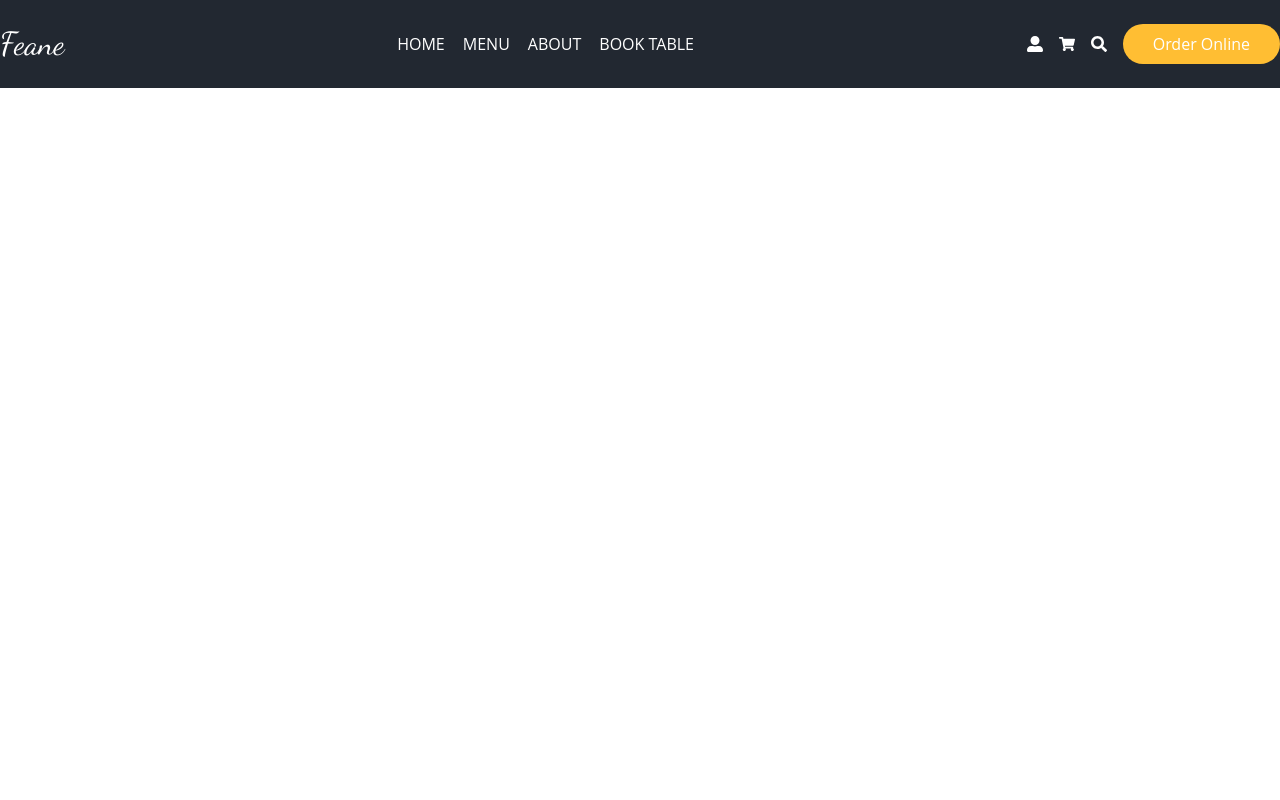
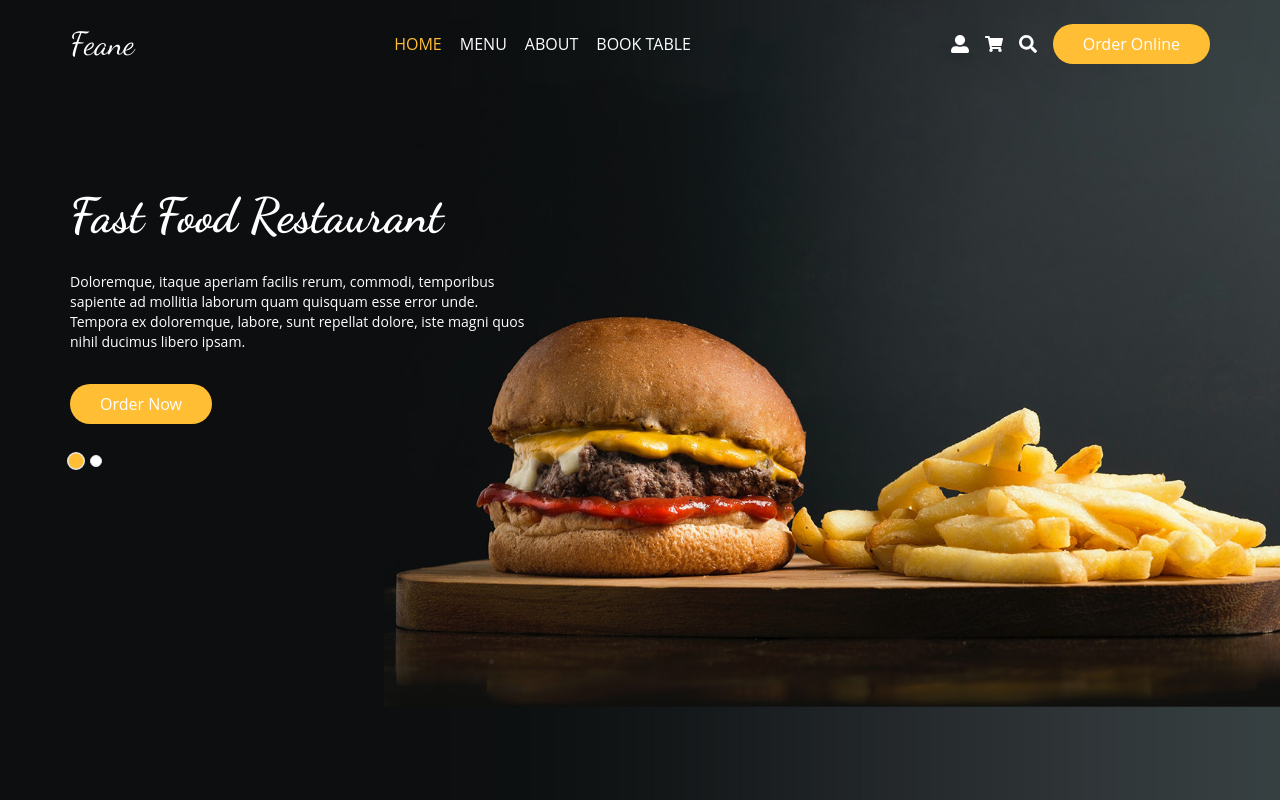
Before and after one commit to Harhat18/food-ordering, a Next.js app: page / in a window 1280 px wide. Built offline with nearby package versions, Linux system fonts and the light colour scheme.

Commit message:
Add commit carousel

```diff
--- a/components/Carousel.jsx
+++ b/components/Carousel.jsx
@@ -1,9 +1,66 @@
-import React from "react";
+import Image from "next/image";
+import Title from "./ui/Title";
+import Slider from "react-slick";
 
 const Carousel = () => {
+  const settings = {
+    dots: true,
+    infinite: true,
+    speed: 500,
+    slidesToShow: 1,
+    slidesToScroll: 1,
+    arrows: false,
+    autoplay: true,
+    autoplaySpeed: 30000,
+    appendDots: (dots) => (
+      <div>
+        <ul className="container mx-auto w-full text-start">{dots}</ul>
+      </div>
+    ),
+    customPaging: (i) => (
+      <div className="w-3 h-3 border bg-white rounded-full mt-10"></div>
+    ),
+  };
+
   return (
-    <div className="h-screen ">
-      <div></div>
+    <div className="h-screen w-full -mt-[88px]">
+      <div className="absolute top-0 left-0 w-full h-full">
+        <div className="relative h-full w-full">
+          <Image
+            src="/images/hero-bg.jpg"
+            alt=""
+            layout="fill"
+            objectFit="cover"
+            priority
+          />
+        </div>
+      </div>
+      <Slider {...settings}>
+        <div>
+          <div className="mt-48 container mx-auto  text-white flex flex-col items-start gap-y-8">
+            <Title addClass="text-5xl">Fast Food Restaurant</Title>
+            <p className="text-sm sm:w-2/5 w-full">
+              Doloremque, itaque aperiam facilis rerum, commodi, temporibus
+              sapiente ad mollitia laborum quam quisquam esse error unde.
+              Tempora ex doloremque, labore, sunt repellat dolore, iste magni
+              quos nihil ducimus libero ipsam.
+            </p>
+            <button className="btn-primary">Order Now</button>
+          </div>
+        </div>
+        <div>
+          <div className="mt-48 container mx-auto  text-white flex flex-col items-start gap-y-8">
+            <Title addClass="text-5xl">Fast Food Restaurant</Title>
+            <p className="text-sm sm:w-2/5 w-full">
+              Doloremque, itaque aperiam facilis rerum, commodi, temporibus
+              sapiente ad mollitia laborum quam quisquam esse error unde.
+              Tempora ex doloremque, labore, sunt repellat dolore, iste magni
+              quos nihil ducimus libero ipsam.
+            </p>
+            <button className="btn-primary">Order Now</button>
+          </div>
+        </div>
+      </Slider>
     </div>
   );
 };
--- a/components/layout/Header.jsx
+++ b/components/layout/Header.jsx
@@ -1,55 +1,104 @@
 import { useState } from "react";
+import { FaUserAlt, FaShoppingCart, FaSearch } from "react-icons/fa";
 import Logo from "../ui/Logo";
-import { FaUserAlt, FaShoppingCart, FaSearch } from "react-icons/fa";
-import { GiCancel, GiHamburgerMenu } from "react-icons/gi";
 import Search from "../ui/Search";
+import { GiHamburgerMenu, GiCancel } from "react-icons/gi";
+import { useRouter } from "next/router";
+import Link from "next/link";
 
 const Header = () => {
   const [isSearchModal, setIsSearchModal] = useState(false);
   const [isMenuModal, setIsMenuModal] = useState(false);
+
+  const router = useRouter();
+
   return (
-    <div className="h-[5.5rem] bg-secondary">
-      <div className="container mx-auto  text-white flex justify-between items-center h-full">
+    <div
+      className={`h-[5.5rem] z-50 relative w-full ${
+        router.asPath === "/" ? "bg-transparent" : "bg-secondary !fixed"
+      }`}
+    >
+      <div className="container mx-auto text-white flex justify-between items-center h-full">
         <Logo />
         <nav
-          className={`sm:static absolute top-0 left-0 sm:w-auto sm:h-auto w-full h-full sm:text-white text-black sm:bg-transparent bg-white sm:flex hidden ${
+          className={`sm:static absolute top-0 left-0 sm:w-auto sm:h-auto w-full h-screen sm:text-white text-black sm:bg-transparent bg-white sm:flex hidden z-50  ${
             isMenuModal === true && "!grid place-content-center"
           }`}
         >
-          <ul className="flex gap-x-2 sm:flex-row flex-col items-center ">
-            <li className="px-[5px] py-[10px] uppercase hover:text-primary cursor-pointer">
-              <a href="">Home</a>
+          <ul className="flex gap-x-2 sm:flex-row flex-col items-center">
+            <li
+              className={`px-[5px] py-[10px] uppercase hover:text-primary cursor-pointer ${
+                router.asPath === "/" && "text-primary"
+              }`}
+              onClick={() => setIsMenuModal(false)}
+            >
+              <Link href="/">Home</Link>
             </li>
-            <li className="px-[5px] py-[10px] uppercase hover:text-primary cursor-pointer">
-              <a href="">Menu</a>
+            <li
+              className={`px-[5px] py-[10px] uppercase hover:text-primary cursor-pointer ${
+                router.asPath === "/menu" && "text-primary"
+              }`}
+              onClick={() => setIsMenuModal(false)}
+            >
+              <Link href="/menu">Menu</Link>
             </li>
-            <li className="px-[5px] py-[10px] uppercase hover:text-primary cursor-pointer">
-              <a href="">About</a>
+            <li
+              className={`px-[5px] py-[10px] uppercase hover:text-primary cursor-pointer ${
+                router.asPath === "/about" && "text-primary"
+              }`}
+              onClick={() => setIsMenuModal(false)}
+            >
+              <Link href="/about">About</Link>
             </li>
-            <li className="px-[5px] py-[10px] uppercase hover:text-primary cursor-pointer">
-              <a href="">Book Table</a>
+            <li
+              className={`px-[5px] py-[10px] uppercase hover:text-primary cursor-pointer ${
+                router.asPath === "/reservation" && "text-primary"
+              }`}
+              onClick={() => setIsMenuModal(false)}
+            >
+              <Link href="/reservation">Book Table</Link>
             </li>
           </ul>
-          <button
-            className="absolute  top-4 right-4"
-            onClick={() => setIsMenuModal(false)}
-          >
-            {isMenuModal && (
-              <GiCancel size={25} className=" transition-all z-50" />
-            )}
-          </button>
+          {isMenuModal && (
+            <button
+              className="absolute  top-4 right-4 z-50"
+              onClick={() => setIsMenuModal(false)}
+            >
+              <GiCancel size={25} className=" transition-all" />
+            </button>
+          )}
         </nav>
         <div className="flex gap-x-4 items-center">
-          <a href="#">
-            <FaUserAlt />
-          </a>
-          <a href="#">
-            <FaShoppingCart />
-          </a>
+          <Link href="/auth/login">
+            <span>
+              <FaUserAlt
+                className={`hover:text-primary transition-all cursor-pointer ${
+                  (router.asPath.includes("profile") ||
+                    router.asPath.includes("auth")) &&
+                  "text-primary"
+                }`}
+                size={18}
+              />
+            </span>
+          </Link>
+          <Link href="/cart">
+            <span className="relative">
+              <FaShoppingCart
+                className={`hover:text-primary transition-all cursor-pointer ${
+                  router.asPath === "/cart" && "text-primary"
+                }`}
+                size={18}
+              />
+              <span className="px-[5px] text-[10px]   rounded-full bg-primary absolute -top-2 -right-3 text-black inline-flex items-center justify-center font-bold"></span>
+            </span>
+          </Link>
           <button onClick={() => setIsSearchModal(true)}>
-            <FaSearch className="hover:text-primary transition-all" />
+            <FaSearch
+              className="hover:text-primary transition-all cursor-pointer"
+              size={18}
+            />
           </button>
-          <a href="#" className="md:inline-block hidden">
+          <a href="#" className="md:inline-block hidden sm">
             <button className="btn-primary">Order Online</button>
           </a>
           <button
--- a/pages/_app.js
+++ b/pages/_app.js
@@ -1,8 +1,10 @@
 import "slick-carousel/slick/slick.css";
 import "slick-carousel/slick/slick-theme.css";
 
-import "@/styles/globals.css";
+import "../styles/globals.css";
 
-export default function App({ Component, pageProps }) {
+function MyApp({ Component, pageProps }) {
   return <Component {...pageProps} />;
 }
+
+export default MyApp;
--- a/pages/home/index.jsx
+++ b/pages/home/index.jsx
@@ -1,7 +1,12 @@
 import React from "react";
+import Carousel from "../../components/Carousel";
 
-const Index = ({ children }) => {
-  return <div>{children}</div>;
+const Index = () => {
+  return (
+    <div className="relative">
+      <Carousel />
+    </div>
+  );
 };
 
 export default Index;
--- a/tailwind.config.js
+++ b/tailwind.config.js
@@ -1,17 +1,13 @@
 /** @type {import('tailwindcss').Config} */
 module.exports = {
   content: [
-    "./app/**/*.{js,ts,jsx,tsx,mdx}",
-    "./pages/**/*.{js,ts,jsx,tsx,mdx}",
-    "./components/**/*.{js,ts,jsx,tsx,mdx}",
-
-    // Or if using `src` directory:
-    "./src/**/*.{js,ts,jsx,tsx,mdx}",
+    "./pages/**/*.{js,ts,jsx,tsx}",
+    "./components/**/*.{js,ts,jsx,tsx}",
   ],
   theme: {
     extend: {
       container: {
-        screnns: {
+        screens: {
           xs: "375px",
           sm: "640px",
           md: "768px",
@@ -23,6 +19,8 @@ module.exports = {
       colors: {
         primary: "#ffbe33",
         secondary: "#222831",
+        danger: "#ff0000",
+        success: "#00ff00",
       },
       fontFamily: {
         dancing: ["Dancing Script", "cursive"],
```
